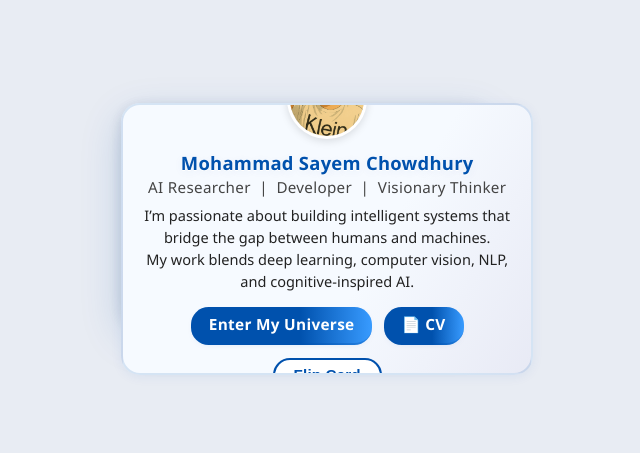
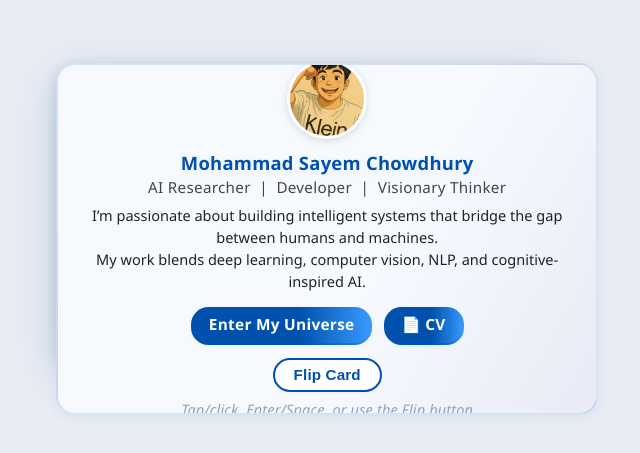
Before and after one commit to saayeeem/saayeeem-saayeeem.github.io, a plain HTML site: page index.html in a window 1280 px wide. Shown: the part 187-640 px from the top of the page, without its empty margins (334-974 px from the left). Drawn offline with Linux system fonts and the light colour scheme; grey boxes are pictures that could not be loaded.

Commit message:
Refine business card: improved proportions, compact layout, and modern flip controls

```diff
--- a/index.html
+++ b/index.html
@@ -15,8 +15,8 @@
       font-family: "Montserrat", "Segoe UI", "Open Sans", sans-serif;
     }
     .scene {
-      width: 370px;
-      height: 220px;
+      width: 500px;
+      height: 300px;
       perspective: 1200px;
       margin: 2rem auto;
       /* extra depth for realism */
```
